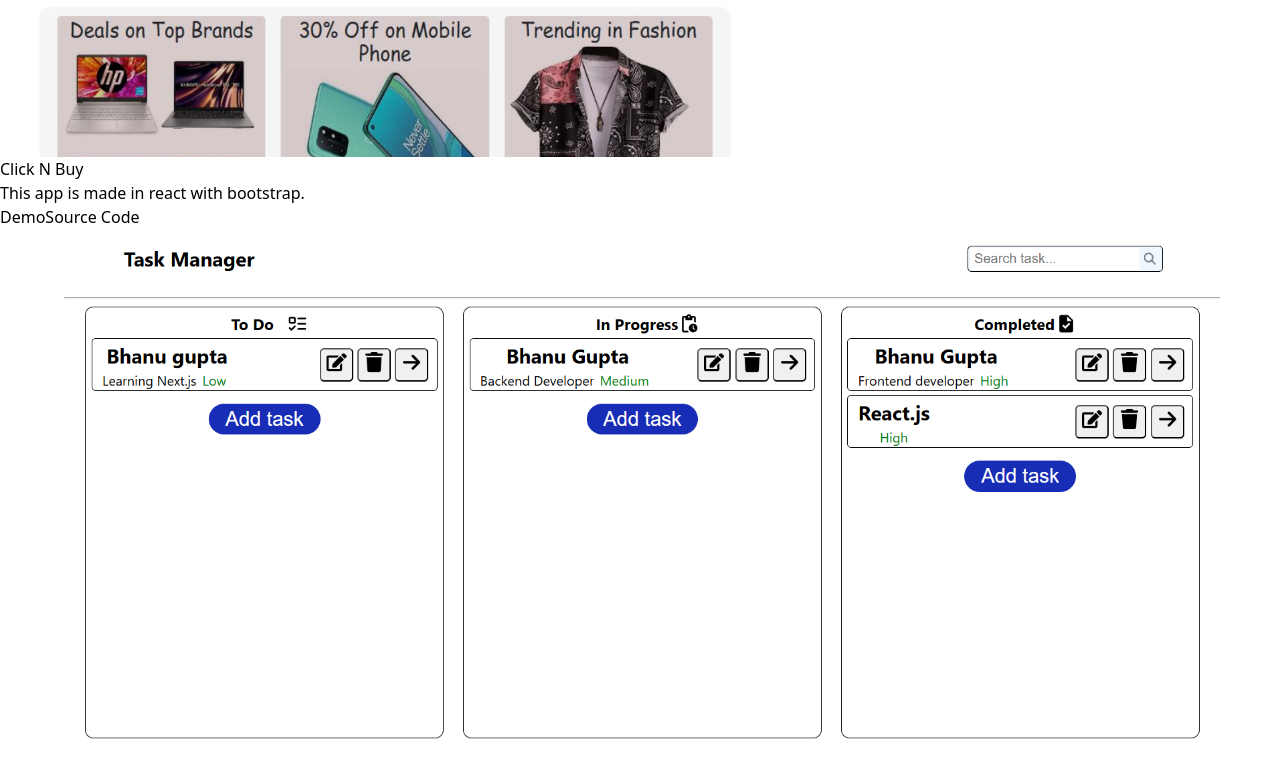
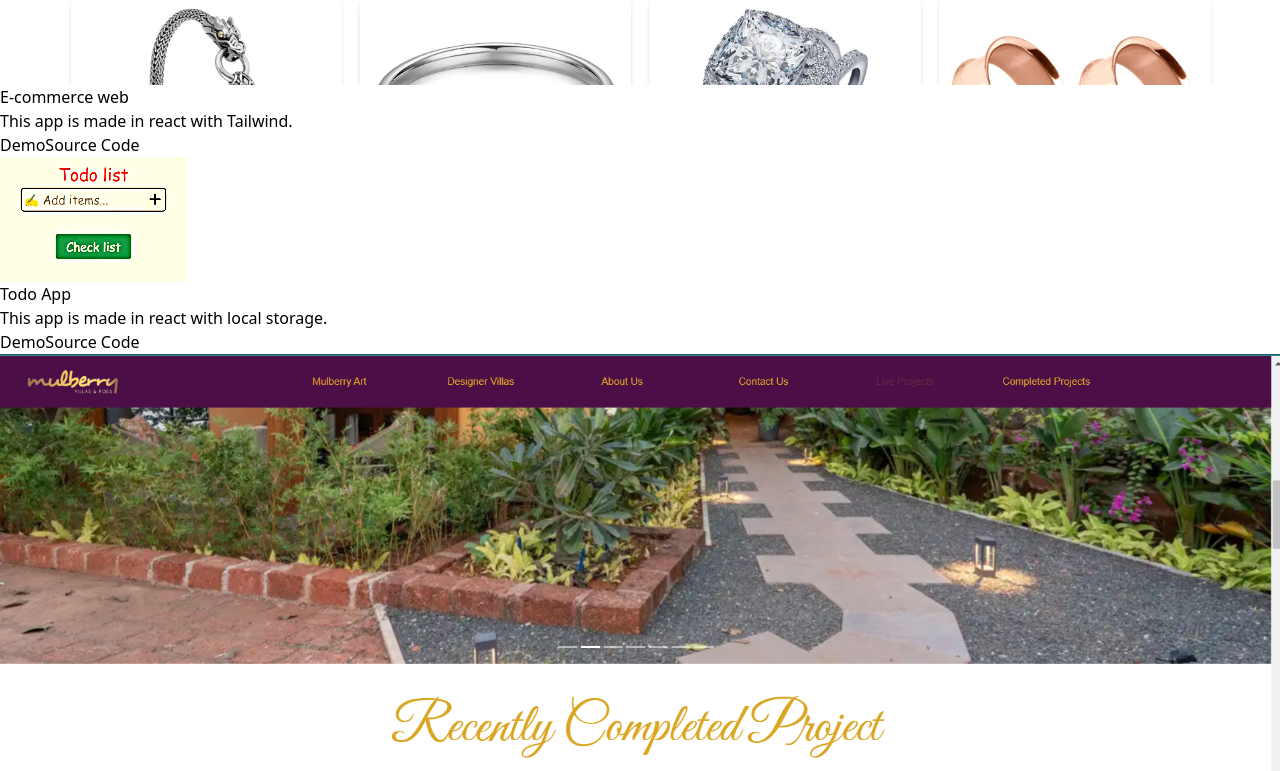
Before and after one commit to Bhanugupta-code/Portfolio, a React (Vite) app: page / in a window 1280 px wide. Shown: the part 4409-5180 px from the top of the page. Built offline with nearby package versions, Linux system fonts and the light colour scheme.

Commit message:
After correction

```diff
--- a/src/Components/Projects.jsx
+++ b/src/Components/Projects.jsx
@@ -3,6 +3,7 @@ import ProjectCards from './ProjectCards';
 import todo from '../assets/todo.png'
 import Task from '../assets/Task Manager.png'
 import clickNbuy from '../assets/clickNbuy.png'
+import web from '../assets/image (1).png'
 import designer from '../assets/designer studio.png'
 const Projects = () => {
   return (
@@ -10,10 +11,11 @@ const Projects = () => {
         <h1 className='text-2xl md:text-4xl text-white font-bold'>Projects</h1>
 
         <div className="sm:py-12 sm:px-12 lg:px-24 p-2 grid lg:grid-cols-3 grid-cols-1 md:grid-cols-2  gap-x-10">
+        <ProjectCards title="E-commerce web" code="https://github.com/Bhanugupta-code/QTNReactAssignment" img={web} main="This app is made in react with Tailwind." demo="https://qtn-react-assignment.vercel.app/" />
         <ProjectCards title="Todo App" code="https://github.com/Bhanugupta-code/Todo-app" img={todo} main="This app is made in react with local storage." demo="https://todo-six-gules.vercel.app/" />
+        <ProjectCards title="Designer Studio" img={designer} demo="https://designer-studio-five.vercel.app/" code="https://github.com/Bhanugupta-code/Designer-Studio"  main="This is the cloned of the mulberry art website. This website is made in react ."/>
         <ProjectCards title="Click N Buy" code="https://github.com/Bhanugupta-code/clickNbuy" img={clickNbuy} main="This app is made in react with bootstrap." demo="https://click-nbuy.vercel.app/" />
         <ProjectCards title="Task Manager" img={Task} demo="https://task-manager-liart-beta.vercel.app/" code="https://github.com/Bhanugupta-code/Task-Manager"  main="This is the Enhanced version of Todo app with additional functionality moving task and give priority to task."/>
-        <ProjectCards title="Designer Studio" img={designer} demo="https://designer-studio-five.vercel.app/" code="https://github.com/Bhanugupta-code/Designer-Studio"  main="This is the cloned of the mulberry art website. This website is made in react ."/>
         </div>
 
     </div>
```
Also changed, not shown: src/assets/image (1).png (added).
